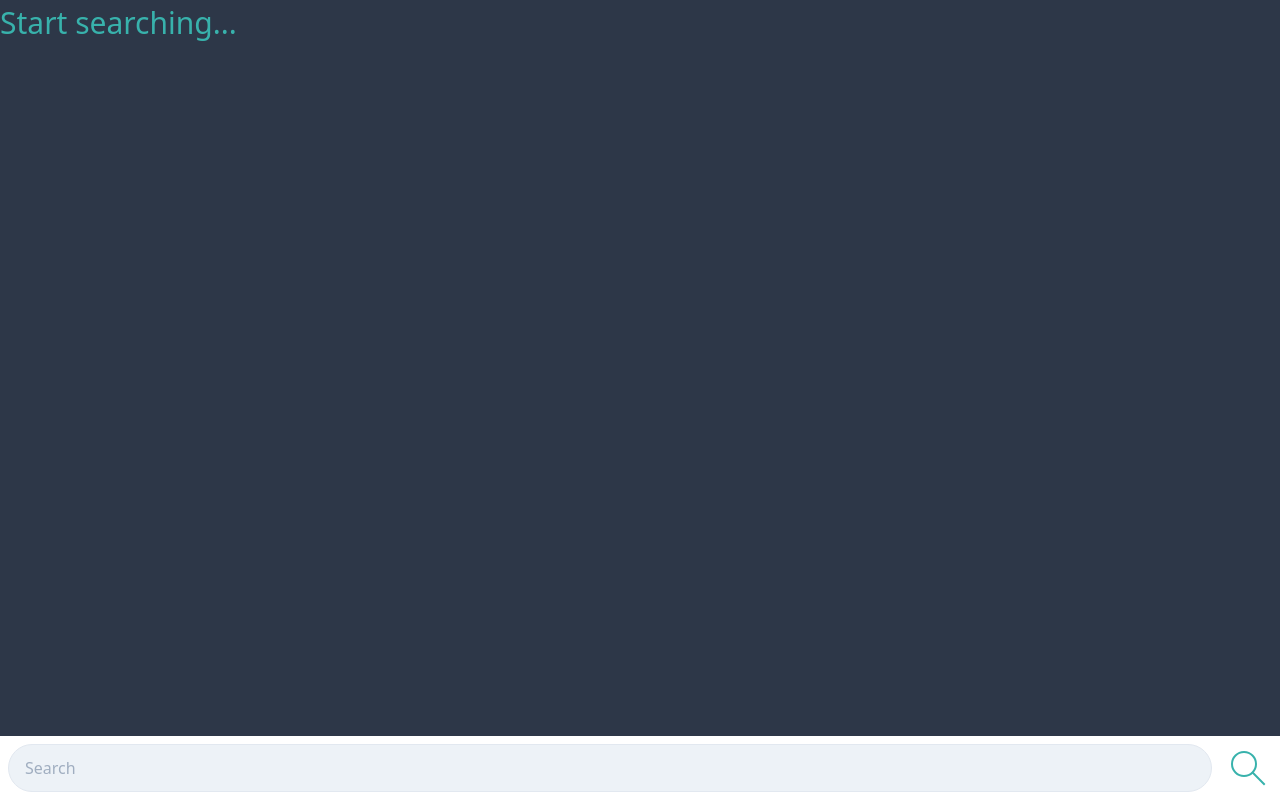
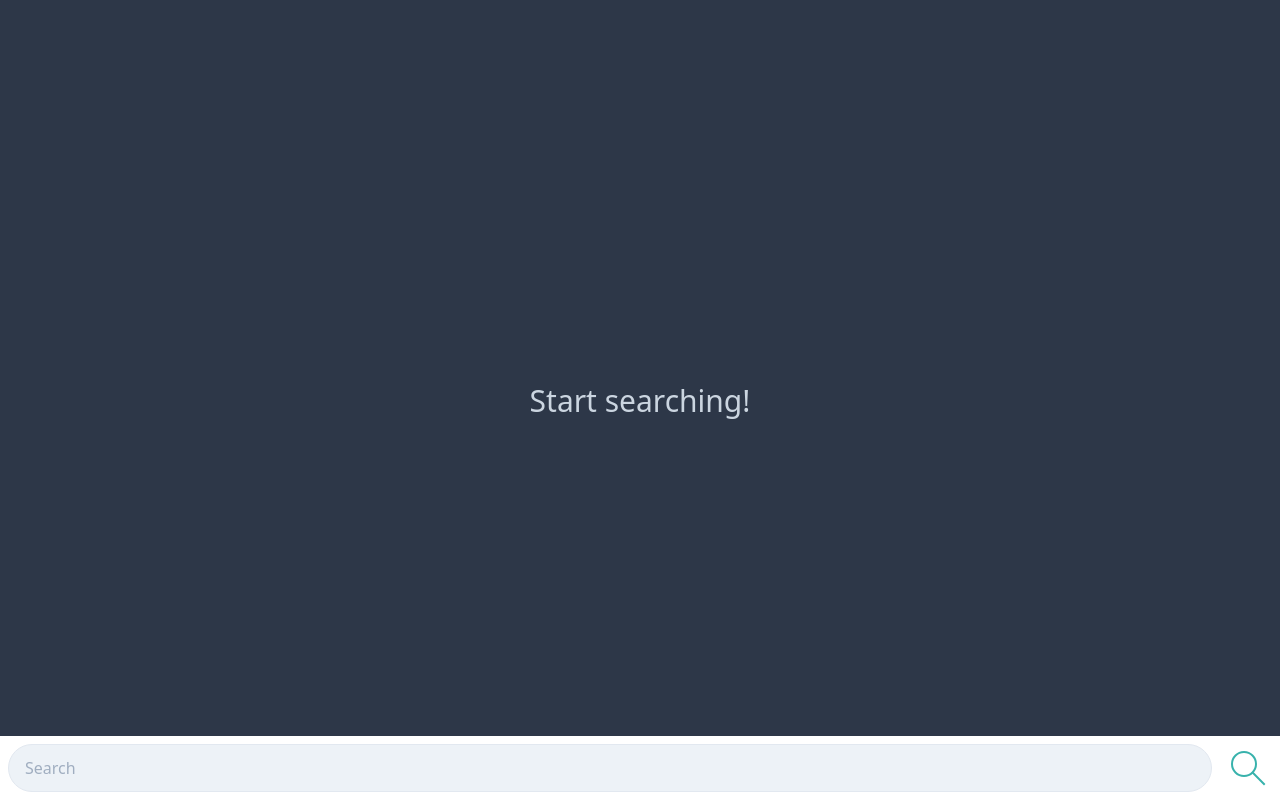
Before and after one commit to WDaan/mobile-react, a React (Create React App) app: page / in a window 1280 px wide. Built offline with nearby package versions, Linux system fonts and the light colour scheme.

Commit message:
home screen message

```diff
--- a/src/views/Home.js
+++ b/src/views/Home.js
@@ -17,8 +17,8 @@ const Home = () => {
         <div className='bg-gray-800 h-full mt-0' >
             {hasSearchValue && (<MovieList />)}
             {!hasSearchValue &&
-                (<div className='h-screen flex flex-col'>
-                    <h2 className='text-3xl text-teal-500 align-center'>Start searching...</h2>
+                (<div className='h-screen flex h-screen'>
+                    <h2 className='text-3xl text-gray-400 m-auto'>Start searching!</h2>
                 </div>)}
             <Search />
         </div>
```
